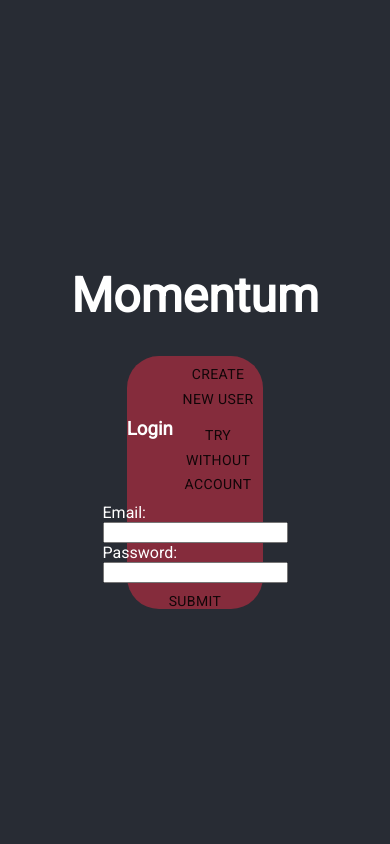
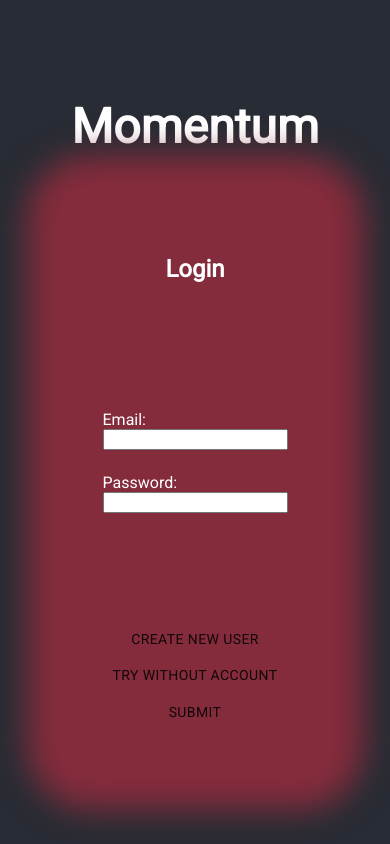
Before and after one commit to methoil/momentum, a React (Create React App) app: page /login in a window 390 px wide. Built offline with nearby package versions, Linux system fonts and the light colour scheme.

Commit message:
feat - login page responsivity is working

```diff
--- a/src/components/css/login.scss
+++ b/src/components/css/login.scss
@@ -10,23 +10,32 @@
   min-height: 100vh;
 }
 
+$control-box-color: rgb(133, 44, 60);
 .login-controls-box {
   @include center-content();
   display: flex;
   flex-direction: column;
   justify-content: space-around;
   align-items: center;
-  width: 35vw;
-  height: 30vh;
-  background-color: rgb(133, 44, 60);
+  width: 70vw;
+  height: 70vh;
+  background-color: $control-box-color;
   border-radius: 2rem;
   border: 2px paleturquoise;
+  box-shadow: 0rem 0rem 2rem 2rem $control-box-color;
+}
+
+@media screen and (min-width: 900px) {
+  .login-controls-box {
+    height: 50vh;
+    width: 50vw;
+  }
 }
 
 .login-control-box-header {
   display: flex;
   flex-direction: row;
-  justify-content: space-around;
+  justify-content: center;
   align-items: center;
   width: 100%;
 }
@@ -42,3 +51,20 @@
 .login-form-label {
   display: flex;
 }
+
+.login-input-buttons-container {
+  display: flex;
+  flex-direction: column;
+}
+
+@media screen and (min-width: 900px) {
+  .login-input-buttons-container {
+    flex-direction: row;
+    justify-content: space-around;
+    width: 100%;
+  }
+}
+
+.login-controll-box__input-button {
+  margin: 0 1rem 0 1rem;
+}
--- a/src/components/habit-card.tsx
+++ b/src/components/habit-card.tsx
@@ -1,7 +1,6 @@
 import React from "react";
 import "./css/habit-card.scss";
 import RemoveHabitButton from './remove-habit-button';
-
 
 interface IProps {
   name: string,
--- a/src/components/login.tsx
+++ b/src/components/login.tsx
@@ -37,16 +37,7 @@ export default function Login() {
       <h1 className="App-header">Momentum</h1>
       <div className={'login-controls-box'}>
         <div className="login-control-box-header">
-          <div></div>
-          <h3>{creatingUser ? 'Create Account' : 'Login'}</h3>
-          <div>
-            <Button onClick={() => setCreatingUser(!creatingUser)}>
-              {creatingUser ? 'Login instead' : 'Create new user'}
-            </Button>
-            <Button onClick={() => browserHistory.push('/Dashboard')}>
-              Try Without Account
-            </Button>
-          </div>
+          <h2>{creatingUser ? 'Create Account' : 'Login'}</h2>
         </div>
         <div className={'login-form-containers app-text'}>
           {creatingUser ? (
@@ -74,8 +65,14 @@ export default function Login() {
             />
           </div>
         </div>
-        <div>
-          <Button onClick={submitForms}>Submit</Button>
+        <div className="login-input-buttons-container">
+          <Button className="login-controll-box__input-button" onClick={() => setCreatingUser(!creatingUser)}>
+            {creatingUser ? 'Login instead' : 'Create new user'}
+          </Button>
+          <Button className="login-controll-box__input-button" onClick={() => browserHistory.push('/Dashboard')}>
+            Try Without Account
+            </Button>
+          <Button className="login-controll-box__input-button" onClick={submitForms}>Submit</Button>
         </div>
       </div>
     </div>
```
